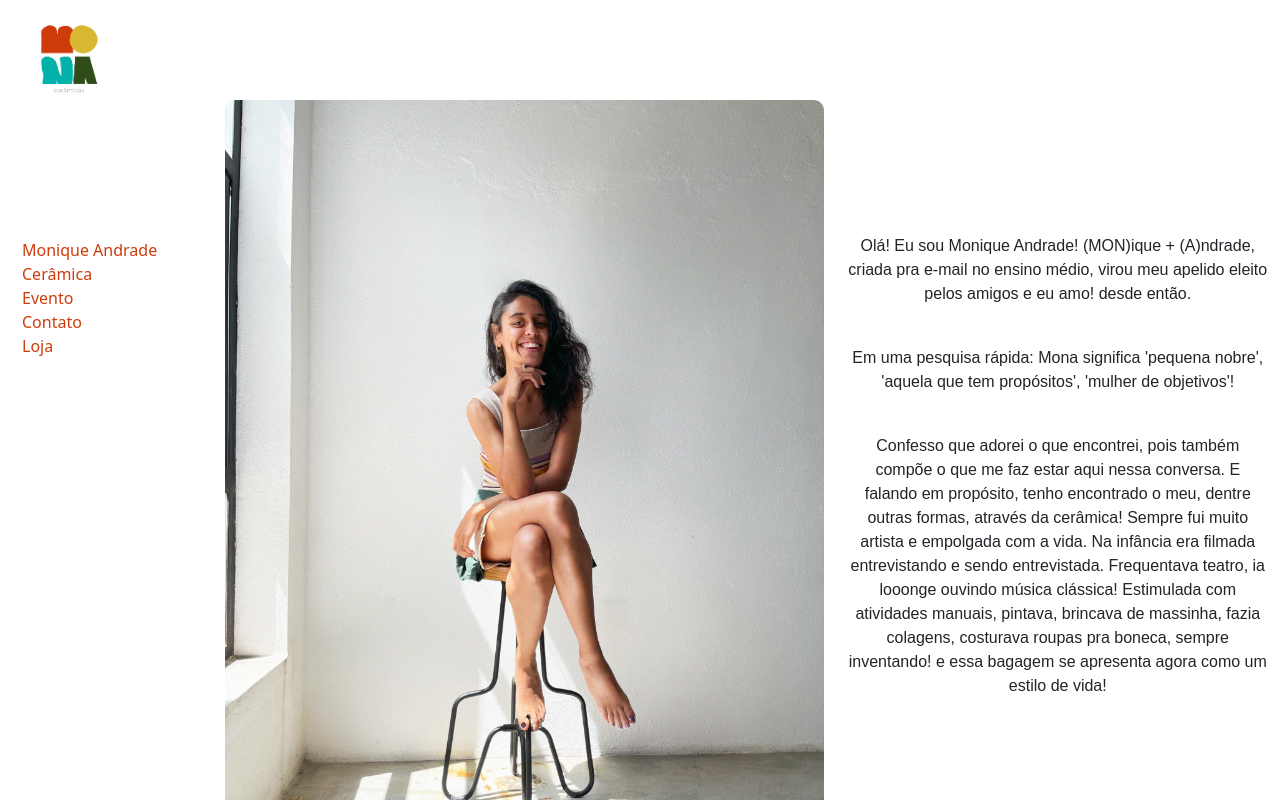
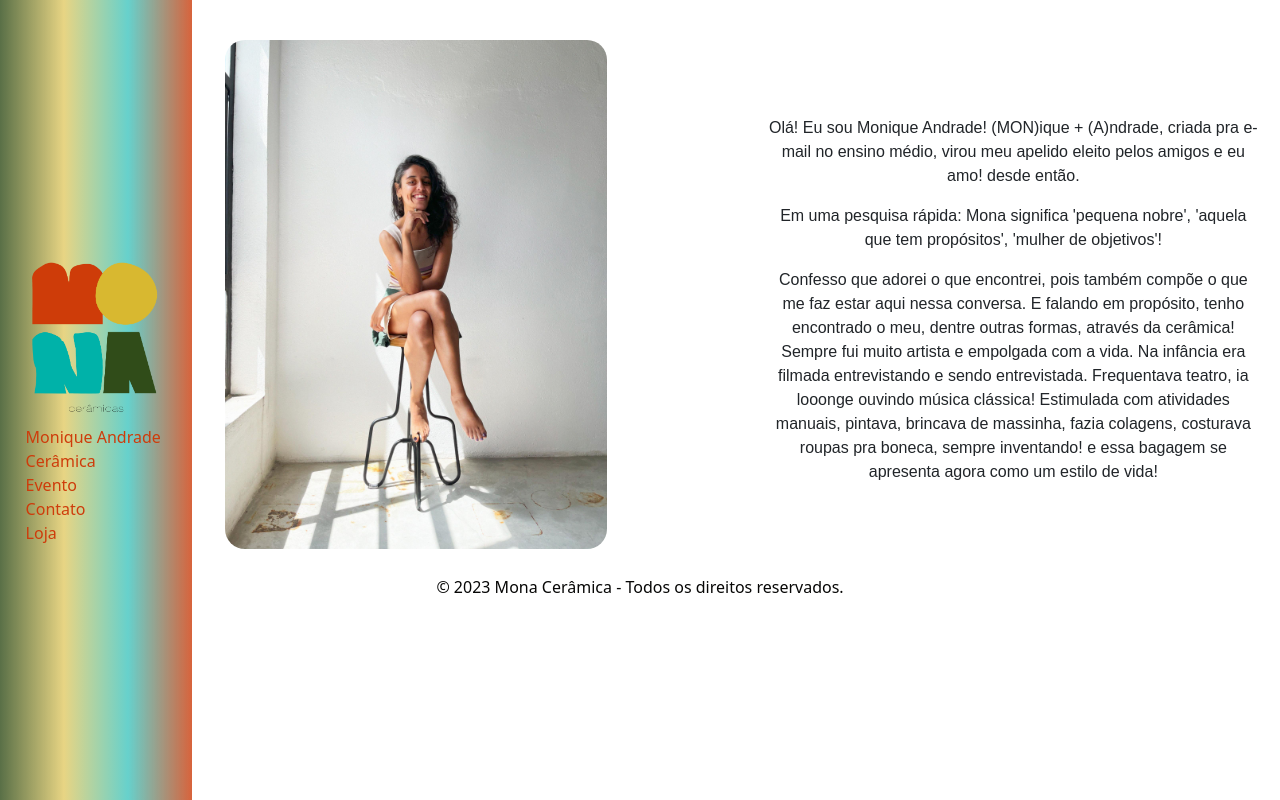
Before and after one commit to priscilaab/MonaCeramicas, a React (Create React App) app: page /MoniqueAndrade in a window 1280 px wide. Shown: the top 800 px of the page. Built offline with nearby package versions, Linux system fonts and the light colour scheme.

Commit message:
menu cores transparência atualização 1
a pedido da cliente teste de menu com cores na vertical e atualizações de CSS.

```diff
--- a/src/components/Menu.js
+++ b/src/components/Menu.js
@@ -1,6 +1,6 @@
 import React from 'react';
 import { Nav, NavItem } from 'reactstrap';
-import logo from '../images/logograndebranco.png';
+import logo from '../images/logopngg.png';
 import logoContato from '../images/logopnggdeitado.png';
 import { Link, useLocation } from 'react-router-dom';
 import '../css/Menu.css';
@@ -12,16 +12,13 @@ function Menu() {
     const logoAtual = loc === "/Contato" ? logoContato : logo;
 
     return (
-        <div>
-            <img className="logo" src={logoAtual}
-                alt='Mona Cerâmica logo'
-                style={{
-                    maxWidth: '60%', height: 'auto', margin: '0', alignSelf: 'flex-start', top: '30px',
-                    left: '30px'
-                }} />
+        <nav className="navbar" >
+
             <Nav vertical>
-                <NavItem>
+                <NavItem className="navbar-expand-lg">
                     <Link to="/"  className="custom-link">
+                 <img className="logo" src={logoAtual}
+                alt='Mona Cerâmica logo'/>
 
                     </Link>
                 </NavItem>
@@ -52,7 +49,7 @@ function Menu() {
                 </NavItem>
 
             </Nav>
-        </div>
+        </nav>
     );
 
 }
--- a/src/css/Contato.css
+++ b/src/css/Contato.css
@@ -1,3 +1,7 @@
 .button {
     background-color:  rgb(48,76,25) !important;
    }
+
+.button:hover {
+    background-color: rgb(206,60,11) !important;
+}
--- a/src/css/Footer.css
+++ b/src/css/Footer.css
@@ -4,10 +4,10 @@ footer {
     color: rgb(7, 7, 6);
     padding: 10px;
     text-align: center;
-    position: relative;
+    position: block;
     bottom: 0;
     width: 100%;
-    margin-top: 10px;
+    margin-top: 50px;
   }
 
   /* color verde rgb(48,76,25) amarelo rgb(216,184,49) azul rgb(1,178,170) vermelho rgb(206,60,11) */
--- a/src/css/Menu.css
+++ b/src/css/Menu.css
@@ -1,38 +1,49 @@
+body {
+    margin: 0;
+    padding: 0;
+}
+
 .logo {
-    width: 70%;
+    width: 100%;
     height: auto;
+ }
 
-    top: 30px;
-    left: 30px;
-
-
-  }
-   .logoContato {
-    width: 60%;
+.logoContato {
+    width: 100%;
     height: auto;
-
-    margin-top: 30px;
-    margin-left:30px;
-   }
+}
 
 /* color verde rgb(48,76,25) amarelo rgb(216,184,49) azul rgb(1,178,170) vermelho rgb(206,60,11) */
-   .custom-link {
+.custom-link {
     color: rgb(206,60,11) ;
-    padding: 10px;
-    margin-bottom: 10px;
+    padding: 0px;
     text-decoration: none;
 }
 
 .custom-link:hover {
-    color: rgb(1,178,170);
+    color: rgb(48,76,25);
 }
 
 .nav{
-    margin-top: 600px;
+    margin-top: 0px;
+}
+.navbar {
+    margin-top: 0px;
+}
+.navbar {
+    position: fixed;
+    top: 0;
+    left: 0;
+    height: 100vh; /* 100% da altura da viewport */
+    width: 15%;
+    padding: 2%;
+    background: linear-gradient(to right, rgba(48,76,25,0.8), rgba(216,184,49,0.6), rgba(1,178,170,0.6), rgba(206,60,11,0.8));
+    z-index: 1000; /*Garante que o navbar esteja acima de outros elementos na página */
 }
 
 
 
 
 
+
 /* const [paginaContato, mudaPagina] = useState(false);*/
--- a/src/css/MoniqueAndrade.css
+++ b/src/css/MoniqueAndrade.css
@@ -1,18 +1,26 @@
-.texto p {
+
+.texto {
   font-size: 16px;
   text-align: center;
   font-family: Arial, Helvetica, sans-serif;
+  align-items: center;
+  justify-content:center;
+  padding-right: 2%;
+  padding: 20px;
+  scroll-margin-block: 10%;
+  margin-top: 1cm;
 
 }
 
-
 .alinhar {
-  margin-top: 50px;
-}
-.logo{
-  margin-top: 10px;
+  margin-top: 30px;
 }
 
-.nav{
-  margin-top: 100px;
+.imagem {
+  width: 100%;
+  max-width: 75%;
+  height: auto;
+  margin-top: 10px;
+  border-radius: 20px;
+  object-fit: cover; /* Ajuste conforme necessário */
 }
--- a/src/pages/Contato.js
+++ b/src/pages/Contato.js
@@ -17,11 +17,11 @@ function Contato() {
             </Row>
             <Row className="mb-4 mx-3 d-flex justify-content-center" >
                 <Col className="my-sm-7" xs="7" >
-                    <ItemForm  className="my-sm-4 text-center" label="Nome" name="nome" type="text" ph="Digite seu nome." />
-                    <ItemForm label="Email" name="email" type="email" ph="Digite seu e-mail." />
-                    <ItemForm label="Telefone" name="telefone" type="tel" ph="Digite seu telefone." />
-                    <ItemForm label="Assunto" name="assunto" type="text" ph="Informe o assunto da mensagem." />
-                    <ItemForm label="Mensagem" name="mensagem" type="text" ph="Digite a mensagem a ser encaminhada para nossa equipe." />
+                    <ItemForm  className="my-sm-4 text-center" label="Nome" name="nome" type="text" ph="Digite seu nome" />
+                    <ItemForm label="Email" name="email" type="email" ph="Digite seu e-mail" />
+                    <ItemForm label="Telefone" name="telefone" type="tel" ph="Digite seu telefone" />
+                    <ItemForm label="Assunto" name="assunto" type="text" ph="Informe o assunto da mensagem" />
+                    <ItemForm label="Mensagem" name="mensagem" type="text" ph="Digite a mensagem a ser encaminhada para nossa equipe" />
                     <Button className="button" block>Enviar</Button>
                 </Col>
 
--- a/src/pages/Home.js
+++ b/src/pages/Home.js
@@ -6,7 +6,7 @@ function Home() {
     return (
       <div className="home-container">
         <Row>
-          <Col xs="12" md="8" lg="6">
+          <Col>{/* xs="12" md="8" lg="6"*/}
             {/* Carousel */}
             <CarouselHome />
           </Col>
--- a/src/pages/MoniqueAndrade.js
+++ b/src/pages/MoniqueAndrade.js
@@ -8,43 +8,23 @@ function MoniqueAndrade() {
     return (
         <div>
             <Row className='alinhar'>
-                <Col xs="7">
+                <Col xs="12" md="7" lg="6" className="mx-auto mb-3 pr-md-0">
+                    <img
+                        src={MoniqueA}
+                        alt="Monique Andrade"
+                        className="imagem"
+                    />
+                </Col>
+                <Col xs="12" md="5" lg="6" className='texto text-center pt-5 pl-md-0'>
+                    <p>Olá! Eu sou Monique Andrade! (MON)ique + (A)ndrade, criada pra e-mail no ensino médio, virou meu apelido eleito pelos amigos e eu amo! desde então.</p>
 
-                    <img src={MoniqueA} alt="Monique Andrade"
-                        style={{ width: "100%", height: "auto", marginTop: "50px", borderRadius: "10px" }} />
-                </Col>
-                <Col xs="5" className='texto d-flex flex-column justify-content-center text-center'>
+                    <p> Em uma pesquisa rápida: Mona significa 'pequena nobre', 'aquela que tem propósitos', 'mulher de objetivos'!</p>
 
-                    <p >Olá!
-                        Eu sou Monique Andrade!
-
-                        (MON)ique + (A)ndrade,
-
-                        criada pra e-mail no ensino médio, virou meu apelido eleito pelos amigos e eu amo! desde então.</p>
-                        <br/>
-
-                 <p> Em uma pesquisa rápida: Mona significa 'pequena nobre', 'aquela que tem propósitos', 'mulher de objetivos'!</p>
-                 <br/>
-                       <p> Confesso que adorei o que encontrei, pois também compõe o que me faz estar aqui nessa conversa.
-
-                        E falando em propósito, tenho encontrado o meu, dentre outras formas, através da cerâmica!
-
-                        Sempre fui muito artista e empolgada com a vida. Na infância era filmada entrevistando e sendo entrevistada.
-
-                        Frequentava teatro, ia looonge ouvindo música clássica!
-
-                        Estimulada com atividades manuais, pintava, brincava de massinha, fazia colagens, costurava roupas pra boneca, sempre inventando!
-
-                        e essa bagagem se apresenta agora como um estilo de vida!</p>
-
+                    <p> Confesso que adorei o que encontrei, pois também compõe o que me faz estar aqui nessa conversa. E falando em propósito, tenho encontrado o meu, dentre outras formas, através da cerâmica! Sempre fui muito artista e empolgada com a vida. Na infância era filmada entrevistando e sendo entrevistada. Frequentava teatro, ia looonge ouvindo música clássica! Estimulada com atividades manuais, pintava, brincava de massinha, fazia colagens, costurava roupas pra boneca, sempre inventando! e essa bagagem se apresenta agora como um estilo de vida!</p>
                 </Col>
             </Row>
-            <div>
-
-            </div>
-
-
         </div>
     );
 }
-export default MoniqueAndrade
+
+export default MoniqueAndrade;
```
